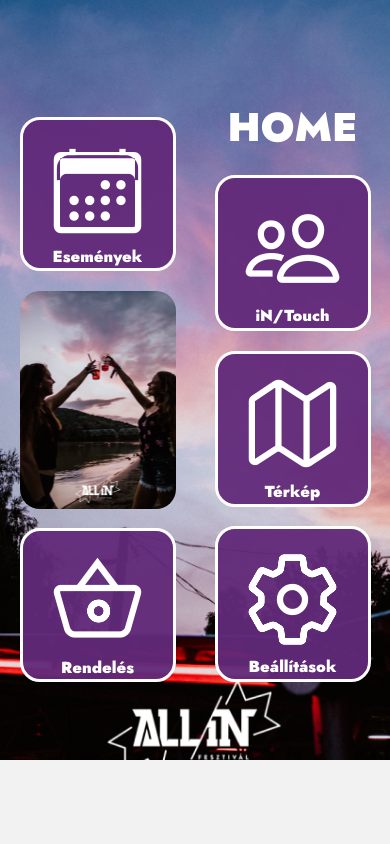
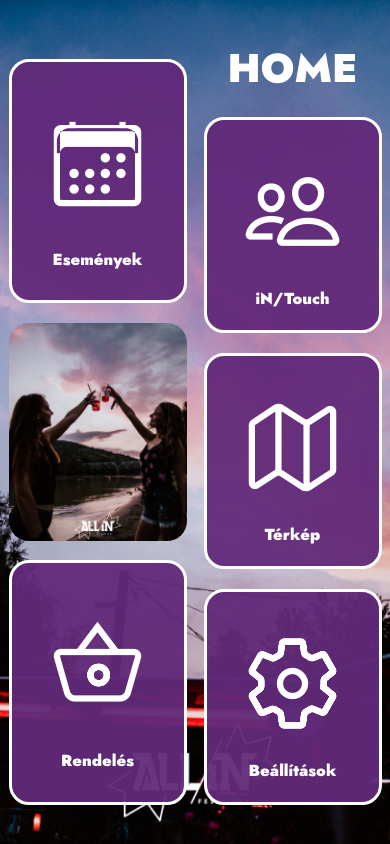
Before and after one commit to Hekatoncheire/efott, a React Native app in the folder efott_app/: screen / in a window 390 px wide. Built offline with nearby package versions, Linux system fonts and the light colour scheme.

Commit message:
swipe page designing

```diff
--- a/efott_app/components/HomeScreen.tsx
+++ b/efott_app/components/HomeScreen.tsx
@@ -1,6 +1,6 @@
 import * as React from 'react';
 import { useCallback, useContext } from 'react';
-import { StyleSheet, Text, View, Image, ImageBackground, Pressable, Linking, Alert } from 'react-native';
+import { StyleSheet, Text, View, Image, ImageBackground, Pressable, Linking, Alert, ScrollView } from 'react-native';
 import Ionicons from '@expo/vector-icons/Ionicons';
 import { useFonts } from 'expo-font'
 import { Session } from '@supabase/supabase-js';
@@ -10,7 +10,7 @@ import { NavigationContainer } from '@react-navigation/native';
 import RegistrationScreen from './RegistrationScreen';
 import AuthContext from '../lib/AuthContext';
 
-export default function HomeScreen({ navigation}: { navigation: any, session: Session }) {
+export default function HomeScreen({ navigation }: { navigation: any, session: Session }) {
     const { session } = useContext(AuthContext);
     const [loaded] = useFonts({
         'Jost': require('../assets/fonts/Jost-VariableFont_wght.ttf'),
@@ -20,9 +20,8 @@ export default function HomeScreen({ navigation}: { navigation: any, session: Se
     }
 
     return (
-        <View>
         <ImageBackground source={require('../assets/Post_image.png')} style={{ width: '100%', height: '100%' }}>
-                <View style={styles.container}>
+            <ScrollView contentContainerStyle={styles.container}>
                 <View style={styles.column}>
                     <Pressable style={styles.buttonContainer} onPress={() => navigation.navigate('Események')}>
                         <View style={styles.button}>
@@ -30,7 +29,7 @@ export default function HomeScreen({ navigation}: { navigation: any, session: Se
                             <Text style={styles.buttonText}>Események</Text>
                         </View>
                     </Pressable>
-                        <Image source={require('../assets/festival.png')} style={{ marginTop: '10%', width: '80%', borderRadius: 20 }} />
+                    <Image source={require('../assets/festival.png')} style={{ marginTop: '10%', width: 178, borderRadius: 20 }} />
                     <OpenURLButton url='https://www.foodpanda.hu/?ef_id=Y-8bFwAAAI6CCgXD:20230301094521:s' />
                 </View>
                 <View style={styles.column}>
@@ -54,9 +53,8 @@ export default function HomeScreen({ navigation}: { navigation: any, session: Se
                         </View>
                     </Pressable>
                 </View>
-                </View>
+            </ScrollView>
         </ImageBackground>
-        </View>
     )
 }
 
@@ -84,8 +82,8 @@ const OpenURLButton = ({ url }) => {
 
 const styles = StyleSheet.create({
     container: {
-        paddingTop: '5%',
-        paddingBottom: '20%',
+        paddingTop: '10%',
+        paddingBottom: '10%',
         flex: 1,
         flexDirection: 'row',
         justifyContent: 'space-between'
@@ -95,12 +93,11 @@ const styles = StyleSheet.create({
         flexDirection: 'column',
         justifyContent: 'flex-start',
         alignItems: 'center',
-        marginTop: '20%'
     },
     buttonContainer: {
-        height: '24.5%',
+        height: 207,
         marginTop: '10%',
-        width: '80%',
+        width: 178,
         flex: 1,
         flexDirection: 'column',
         justifyContent: 'space-evenly',
--- a/efott_app/components/LoginScreen.tsx
+++ b/efott_app/components/LoginScreen.tsx
@@ -98,9 +98,9 @@ export default function LoginScreen({ navigation }: { navigation: any }) {
 const styles = StyleSheet.create({
     loginContainer: {
         backgroundColor: '#612A7A',
-        height: '52%',
-        width: '93%',
-        marginTop: '25%',
+        height: 467,
+        width: 360,
+        marginTop: '35%',
         paddingHorizontal: '5%',
         justifyContent: 'flex-start',
         paddingTop: '5%'
--- a/efott_app/components/SwipeScreen.tsx
+++ b/efott_app/components/SwipeScreen.tsx
@@ -1,5 +1,5 @@
 import React, { useContext, useEffect, useState } from 'react';
-import { StyleSheet, Text, View, Image, ImageBackground, ScrollView, Alert } from 'react-native';
+import { StyleSheet, Text, View, Image, ImageBackground, ScrollView, Alert, Pressable } from 'react-native';
 import Ionicons from '@expo/vector-icons/Ionicons';
 import { useFonts } from 'expo-font'
 import AuthContext from '../lib/AuthContext';
@@ -22,13 +22,14 @@ export default function SwipeScreen() {
             setLoading(true)
             if (!session?.user) throw new Error('No user on the session!')
 
-            let { data, error, status } = await supabase.from('profiles').select('*').neq('id', session?.user.id)
+            let { data, error, status } = await supabase.from('profiles').select('*')
 
             if (error && status !== 406) {
                 throw error
             }
             if (data) {
                 setUsers(data)
+                console.log(data)
             }
 
         } catch (error) {
@@ -41,10 +42,41 @@ export default function SwipeScreen() {
     }
 
     return (
-        <ImageBackground source={require('../assets/login.png')} style={{ height: '120%', width: '100%', flex: 1, flexDirection: 'column', justifyContent: 'center', alignItems: 'center', marginBottom: '30%' }}>
-            <View style={styles.swipeCard}>
-                <Text style={styles.cardTitle}>IN/TOUCH</Text>
-            </View>
+        <ImageBackground source={require('../assets/event_background.png')} style={{ height: '150%', width: '100%', flex: 1, flexDirection: 'column', justifyContent: 'center', alignItems: 'center', marginBottom: '50%' }}>
+            <Swiper
+                cards={users}
+                renderCard={(card) => {
+                    if (!card) {
+                        return <View><Text>Loading...</Text></View>;
+                    }
+                    return (
+                        <View style={{
+                            flex: 1,
+                            flexDirection: 'column',
+                            alignItems: 'center',
+                            paddingLeft: '20%'
+                        }}>
+                            <Text style={styles.cardTitle}>{card.username}</Text>
+                            <Image source={require('../assets/festival.png')} style={{ height: 300, width: 300, resizeMode: 'cover' }} onError={(e) => console.log(e)} />
+                            <View style={styles.buttonsContainer}>
+                                <Pressable style={styles.button}>
+
+                                </Pressable>
+                                <Pressable style={styles.button}>
+
+                                </Pressable>
+                            </View>
+                        </View>
+                    );
+                }}
+                verticalSwipe={false}
+                onSwipedAll={() => { }}
+                onSwipedLeft={() => { }}
+                onSwipedRight={() => { }}
+                onTapCard={() => { }}
+                containerStyle={styles.swipeCard}
+                cardStyle={styles.swiperCard}
+            />
         </ImageBackground>
     )
 }
@@ -52,17 +84,57 @@ export default function SwipeScreen() {
 const styles = StyleSheet.create({
     swipeCard: {
         backgroundColor: 'rgba(97,42,122,0.9)',
-        height: '67%',
+        height: 520,
         width: '90%',
-        marginTop: '54%',
+        marginTop: '20%',
         flex: 1,
         flexDirection: 'column',
         alignItems: 'center',
-        paddingTop: '5%'
+        paddingLeft: '25%',
+        marginLeft: '5%',
+        position: 'absolute',
+        zIndex: 0
     },
     cardTitle: {
         color: 'white',
         fontFamily: 'Jost',
-        fontSize: 30
+        fontSize: 26,
+        textAlign: 'center',
+        textTransform: 'uppercase',
+        marginBottom: '5%'
+    },
+    swiperCard: {
+        width: '100%',
+        height: 150,
+        borderRadius: 10,
+        shadowColor: '#000',
+        shadowOffset: {
+            width: 0,
+            height: 3,
+        },
+        shadowOpacity: 0.29,
+        shadowRadius: 4.65,
+        elevation: 7,
+    },
+    buttonsContainer: {
+        flex: 1,
+        flexDirection: 'row',
+        paddingHorizontal: '10%',
+        alignItems: 'center',
+        zIndex: 1
+    },
+    button: {
+        height: 75,
+        marginTop: '75%',
+        marginHorizontal: '5%',
+        width: 500,
+        flex: 1,
+        flexDirection: 'column',
+        justifyContent: 'space-evenly',
+        alignItems: 'center',
+        backgroundColor: 'rgba(97,42,122,0.95)',
+        borderRadius: 20,
+        borderColor: 'white',
+        borderWidth: 3
     }
 })
```
Also changed, not shown: efott_app/components/RegistrationScreen.tsx (+6 -4 lines). Lines whose indentation alone changed are shown as unchanged.
